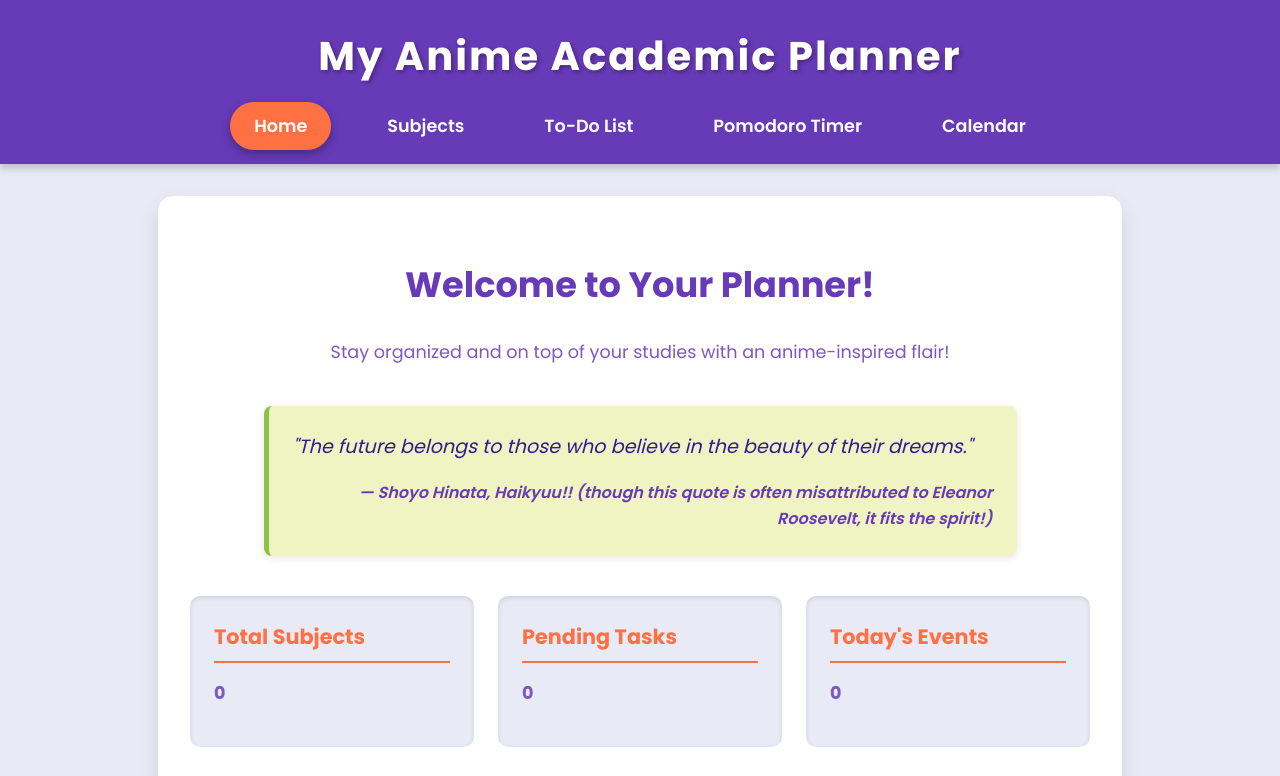
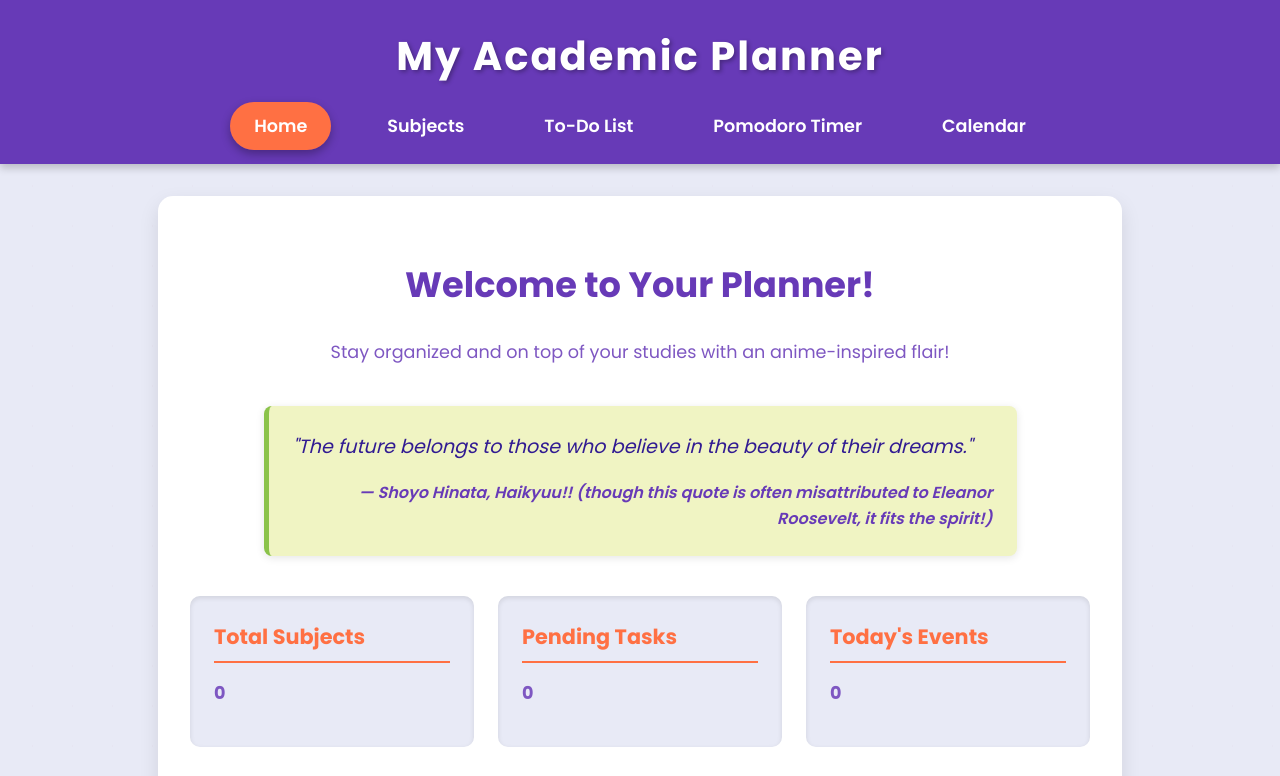
Before and after one commit to BEANSHA/BEANSHA.github.io, a plain HTML site: page dp2.html in a window 1280 px wide. Shown: the top 776 px of the page. Drawn offline with Linux system fonts and the light colour scheme.

Commit message:
Update dp2.html

```diff
--- a/dp2.html
+++ b/dp2.html
@@ -636,7 +636,7 @@
 </head>
 <body>
     <header>
-        <h1>My Anime Academic Planner</h1>
+        <h1>My Academic Planner</h1>
         <nav>
             <ul>
                 <li><a href="#" data-section="home" class="active">Home</a></li>
```
